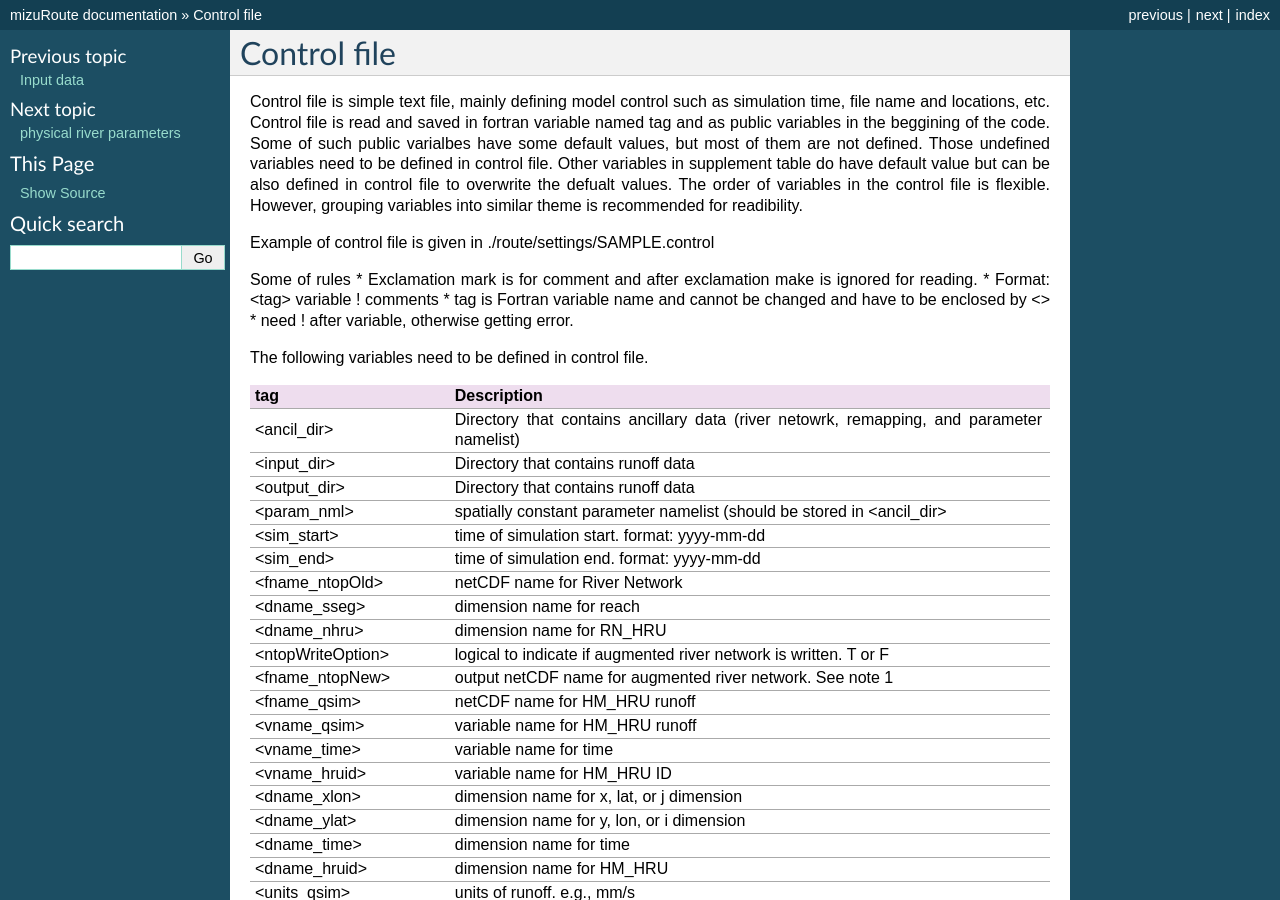
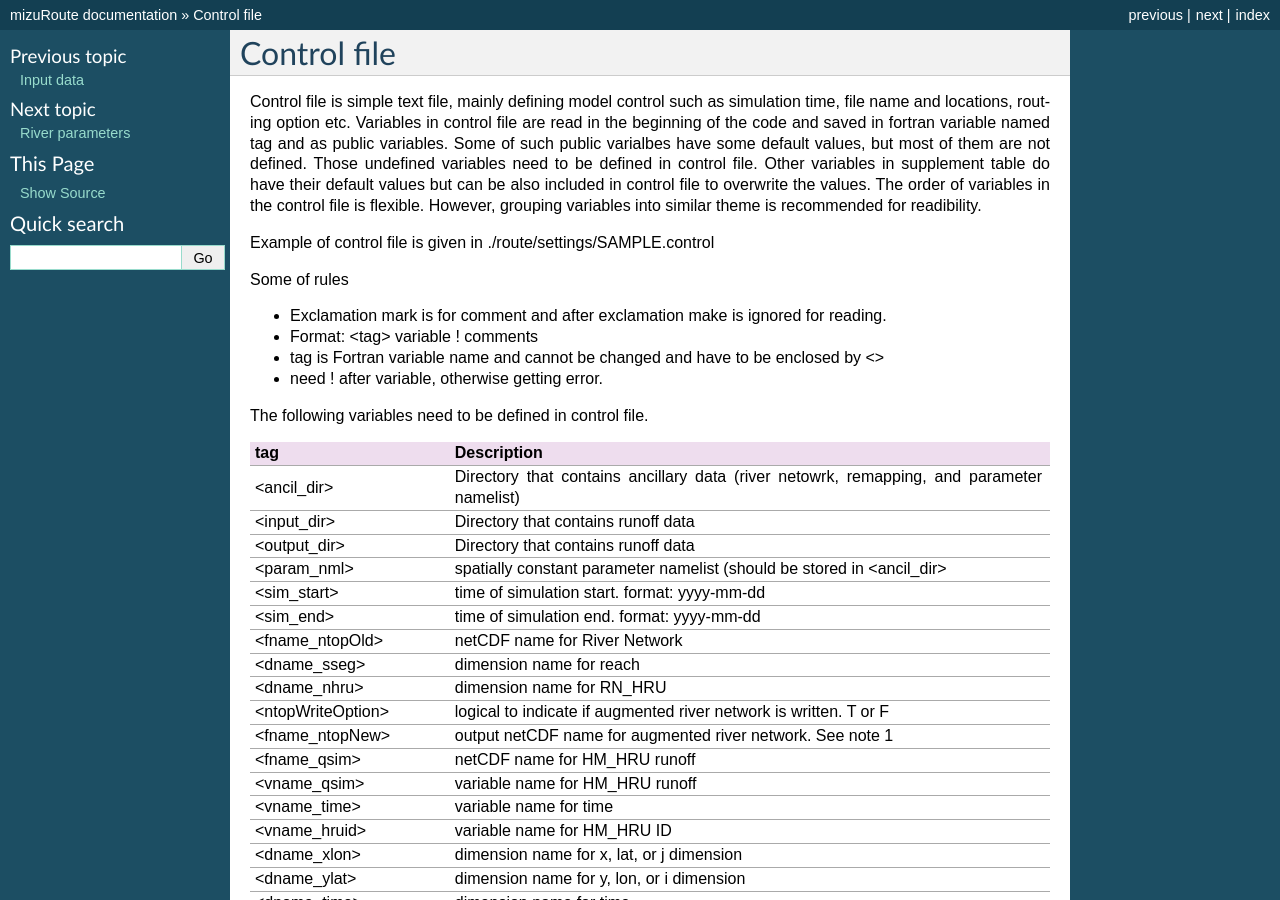
Before and after one commit to ESCOMP/mizuRoute, a Sphinx documentation site: the page built from docs/source/Control_file.rst, in a window 1280 px wide and 900 px high. Built offline with Sphinx 7.4.7, drawn with Linux system fonts in a browser that asks for light colours.

Commit message:
keep editting readthedocs

```diff
--- a/docs/source/Control_file.rst
+++ b/docs/source/Control_file.rst
@@ -1,16 +1,17 @@
 Control file
 ============
 
-Control file is simple text file, mainly defining model control such as simulation time, file name and locations, etc.
-Control file is read and saved in fortran variable named tag and as public variables in the beggining of the code.
+Control file is simple text file, mainly defining model control such as simulation time, file name and locations, routing option etc.
+Variables in control file are read in the beginning of the code and saved in fortran variable named tag and as public variables.
 Some of such public varialbes have some default values, but most of them are not defined.
 Those undefined variables need to be defined in control file.
-Other variables in supplement table do have default value but can be also defined in control file to overwrite the defualt values.
+Other variables in supplement table do have their default values but can be also included in control file to overwrite the values.
 The order of variables in the control file is flexible. However, grouping variables into similar theme is recommended for readibility.
 
 Example of control file  is given in ./route/settings/SAMPLE.control
 
 Some of rules
+
 * Exclamation mark is for comment and after exclamation make is ignored for reading.
 * Format: <tag>    variable    ! comments
 * tag is Fortran variable name and cannot be changed and have to be enclosed by <>
--- a/docs/source/seg_hru_param.rst
+++ b/docs/source/seg_hru_param.rst
@@ -1,5 +1,5 @@
-physical river parameters
-=========================
+River parameters
+================
 
 Full list of river parameters, both physical and topological ones, can be output in netCDF as river network augmentation mode.
 Please see :doc:`control file <Control_file>` for more information
```
Also changed, not shown: docs/source/Input_data.rst (+16 -16 lines), docs/source/Intro.rst (line endings or trailing spaces).
